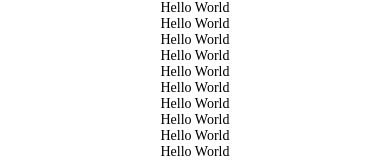
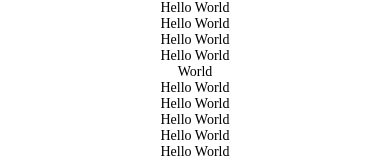
Before and after one commit to AadiRana911/Anoo, a React Native app: screen / in a window 390 px wide. Shown: the top 160 px of the page. Built offline with nearby package versions, Linux system fonts and the light colour scheme.

Commit message:
Checking push

```diff
--- a/App.js
+++ b/App.js
@@ -24,7 +24,7 @@
       <Text style = {{fontFamily: Fonts.OSBi}}>Hello World</Text>
       <Text style = {{fontFamily: Fonts.OSeB}}>Hello World</Text>
       <Text style = {{fontFamily: Fonts.OSeBi}}>Hello World</Text>
-      <Text style = {{fontFamily: Fonts.OSI}}>Hello World</Text>
+      <Text style = {{fontFamily: Fonts.OSI}}>World</Text>
       <Text style = {{fontFamily: Fonts.OSL}}>Hello World</Text>
       <Text style = {{fontFamily: Fonts.OSLi}}>Hello World</Text>
       <Text style = {{fontFamily: Fonts.OSR}}>Hello World</Text>
```
